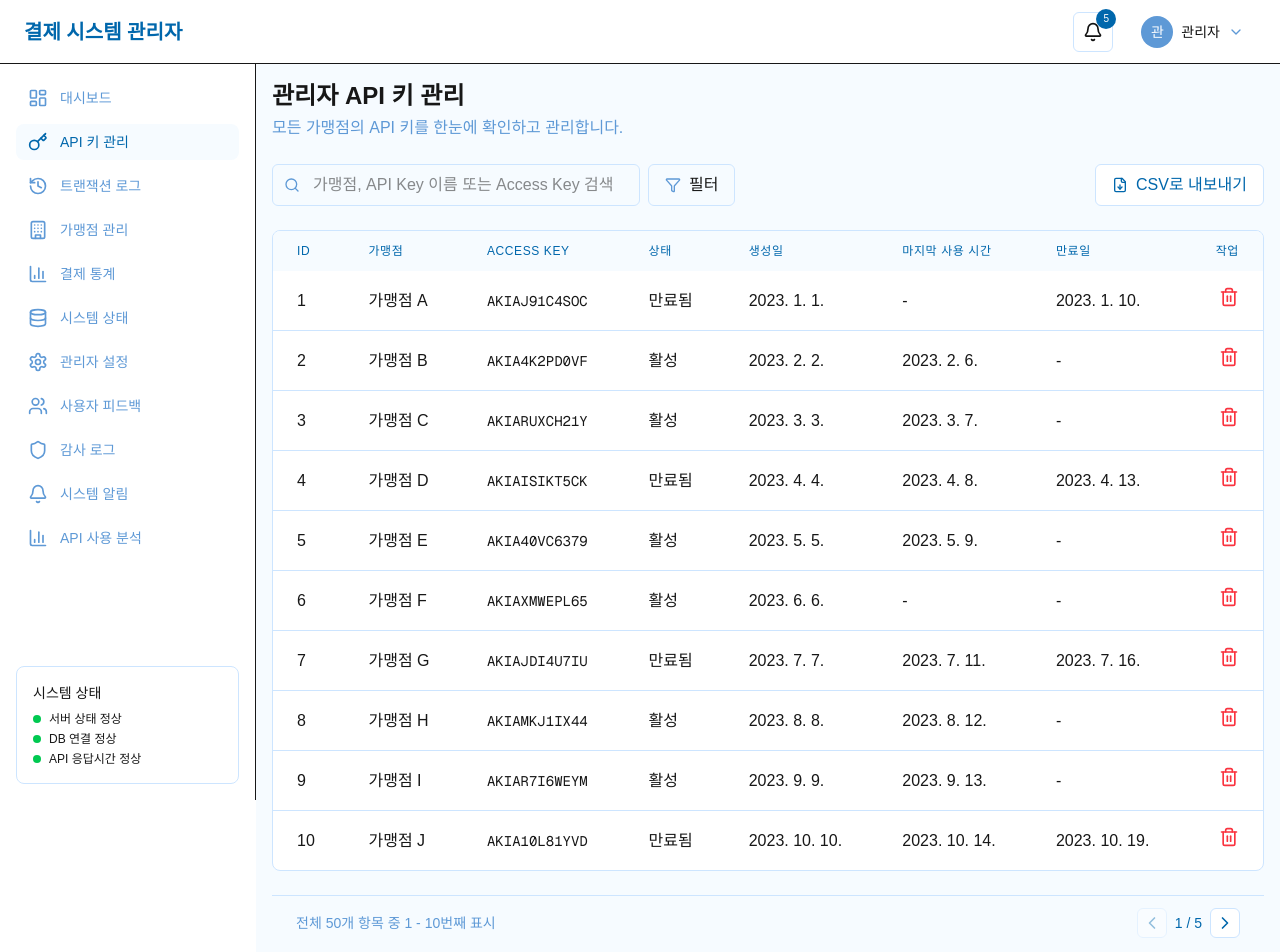
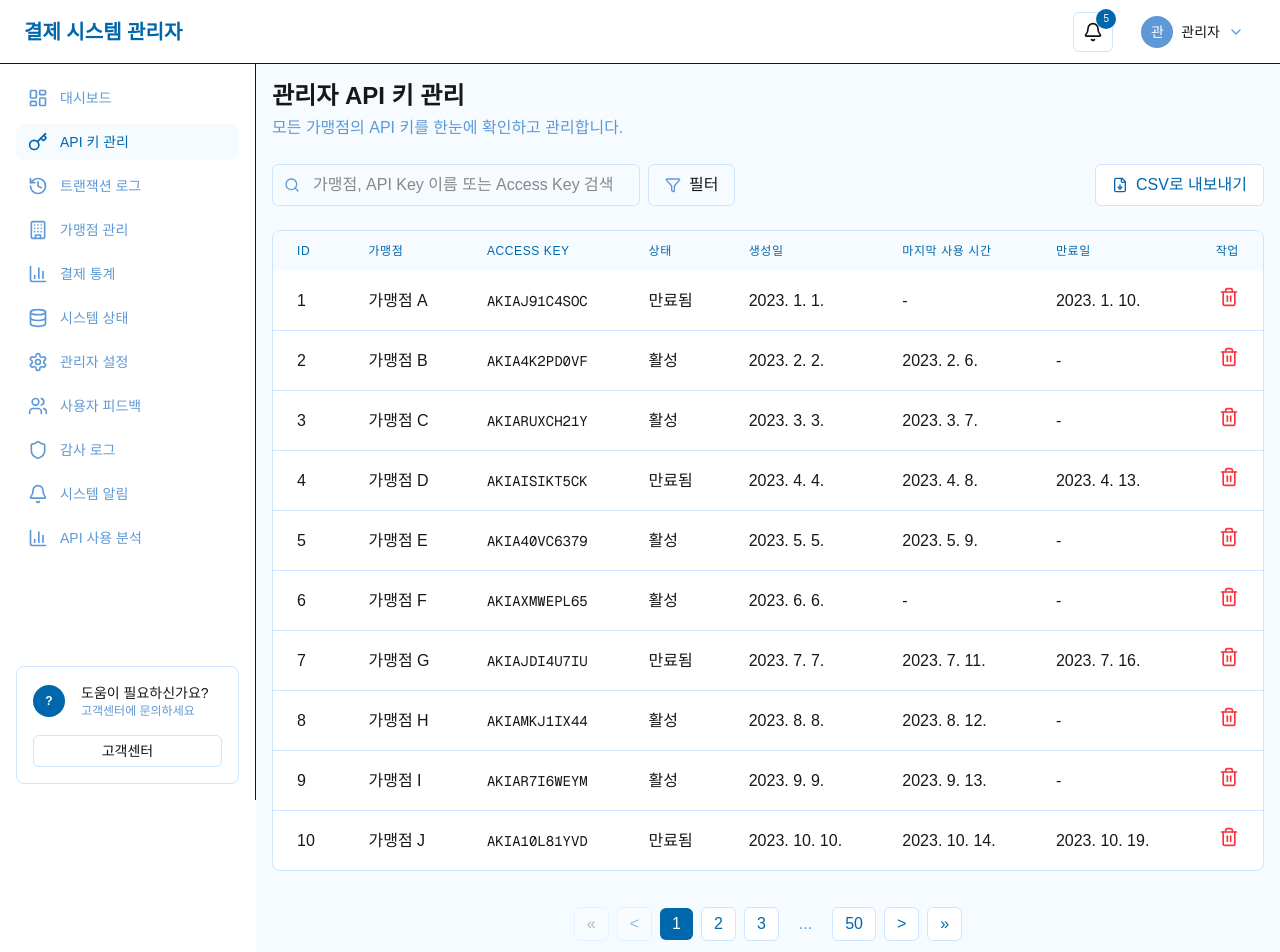
Before and after one commit to WON-Q/pg-client, a Next.js app: page /admin/dashboard/api-keys in a window 1280 px wide. Shown: the top 952 px of the page. Built offline with nearby package versions, Linux system fonts and the light colour scheme.

Commit message:
feat: 여기까지 딱 admin api-key 구현 완료

```diff
--- a/app/(dashboard)/admin/dashboard/api-keys/page.tsx
+++ b/app/(dashboard)/admin/dashboard/api-keys/page.tsx
@@ -1,19 +1,11 @@
 "use client";
 
 import React, { useState } from "react";
-import {
-  Key,
-  Trash2,
-  Calendar,
-  FileDown,
-  Search,
-  Filter,
-  ChevronLeft,
-  ChevronRight,
-} from "lucide-react";
+import { FileDown, Filter, Search, Trash2 } from "lucide-react";
+import Pagination from "@/components/ui/Pagination"; // Import the new Pagination component
 
 // Mock API keys data
-const mockApiKeys = Array.from({ length: 50 }, (_, i) => ({
+const mockApiKeys = Array.from({ length: 500 }, (_, i) => ({
   id: i + 1,
   merchant: `가맹점 ${String.fromCharCode(65 + (i % 26))}`,
   apiKeyName: `API Key ${i + 1}`,
@@ -230,31 +222,11 @@ export default function AdminApiKeysPage() {
 
       {/* Pagination */}
       {filteredApiKeys.length > 0 && (
-        <div className="flex items-center justify-between border-t border-[#CDE5FF] bg-[#F6FBFF] px-6 py-3">
-          <div className="text-sm text-[#5E99D6]">
-            전체 {filteredApiKeys.length}개 항목 중 {indexOfFirstItem + 1} -{" "}
-            {Math.min(indexOfLastItem, filteredApiKeys.length)}번째 표시
-          </div>
-          <div className="flex items-center gap-2">
-            <button
-              disabled={currentPage <= 1}
-              onClick={() => setCurrentPage(currentPage - 1)}
-              className="inline-flex items-center justify-center rounded-md border border-[#CDE5FF] bg-white p-1 text-[#0067AC] hover:bg-[#F6FBFF] disabled:opacity-40"
-            >
-              <ChevronLeft className="h-5 w-5" />
-            </button>
-            <span className="text-sm text-[#0067AC]">
-              {currentPage} / {totalPages}
-            </span>
-            <button
-              disabled={currentPage >= totalPages}
-              onClick={() => setCurrentPage(currentPage + 1)}
-              className="inline-flex items-center justify-center rounded-md border border-[#CDE5FF] bg-white p-1 text-[#0067AC] hover:bg-[#F6FBFF] disabled:opacity-40"
-            >
-              <ChevronRight className="h-5 w-5" />
-            </button>
-          </div>
-        </div>
+        <Pagination
+          currentPage={currentPage}
+          totalPages={totalPages}
+          onPageChange={setCurrentPage}
+        />
       )}
     </div>
   );
--- a/app/(dashboard)/admin/dashboard/layout.tsx
+++ b/app/(dashboard)/admin/dashboard/layout.tsx
@@ -243,19 +243,22 @@ export default function AdminDashboardLayout({ children }) {
             <div className="flex-grow"></div>
             <div className="pt-4">
               <div className="rounded-lg border border-[#CDE5FF] bg-white p-4">
-                <div className="mb-2 text-sm font-medium">시스템 상태</div>
-                <div className="flex items-center gap-2 mb-1">
-                  <div className="h-2 w-2 rounded-full bg-green-500"></div>
-                  <div className="text-xs">서버 상태 정상</div>
+                <div className="flex items-center gap-4">
+                  <div className="flex h-8 w-8 items-center justify-center rounded-full bg-[#0067AC]">
+                    <span className="text-xs font-bold text-white">?</span>
                   </div>
-                <div className="flex items-center gap-2 mb-1">
-                  <div className="h-2 w-2 rounded-full bg-green-500"></div>
-                  <div className="text-xs">DB 연결 정상</div>
+                  <div>
+                    <div className="text-sm font-medium">
+                      도움이 필요하신가요?
                     </div>
-                <div className="flex items-center gap-2">
-                  <div className="h-2 w-2 rounded-full bg-green-500"></div>
-                  <div className="text-xs">API 응답시간 정상</div>
+                    <div className="text-xs text-[#5E99D6]">
+                      고객센터에 문의하세요
                     </div>
+                  </div>
+                </div>
+                <button className="mt-4 w-full inline-flex items-center justify-center rounded-md border border-[#CDE5FF] bg-transparent hover:bg-[#F6FBFF] text-[#101010] h-8 px-3 text-sm">
+                  고객센터
+                </button>
               </div>
             </div>
           </div>
--- a/app/(dashboard)/user/dashboard/transactions/page.tsx
+++ b/app/(dashboard)/user/dashboard/transactions/page.tsx
@@ -4,14 +4,13 @@ import React, { useState } from "react";
 import {
   ArrowDownUp,
   Check,
-  ChevronLeft,
-  ChevronRight,
   Clock,
   FileDown,
   Filter,
   Search,
   X,
 } from "lucide-react";
+import Pagination from "@/components/ui/Pagination"; // Import the Pagination component
 
 // Mock transaction data
 const mockTransactions = [
@@ -377,32 +376,11 @@ export default function UserTransactionsPage() {
 
         {/* Pagination */}
         {filteredTransactions.length > 0 && (
-          <div className="flex items-center justify-between border-t border-[#CDE5FF] bg-[#F6FBFF] px-6 py-3">
-            <div className="text-sm text-[#5E99D6]">
-              전체 {filteredTransactions.length}개 항목 중{" "}
-              {indexOfFirstItem + 1} -{" "}
-              {Math.min(indexOfLastItem, filteredTransactions.length)}번째 표시
-            </div>
-            <div className="flex items-center gap-2">
-              <button
-                disabled={currentPage <= 1}
-                onClick={() => setCurrentPage(currentPage - 1)}
-                className="inline-flex items-center justify-center rounded-md border border-[#CDE5FF] bg-white p-1 text-[#0067AC] hover:bg-[#F6FBFF] disabled:opacity-40"
-              >
-                <ChevronLeft className="h-5 w-5" />
-              </button>
-              <span className="text-sm text-[#0067AC]">
-                {currentPage} / {totalPages}
-              </span>
-              <button
-                disabled={currentPage >= totalPages}
-                onClick={() => setCurrentPage(currentPage + 1)}
-                className="inline-flex items-center justify-center rounded-md border border-[#CDE5FF] bg-white p-1 text-[#0067AC] hover:bg-[#F6FBFF] disabled:opacity-40"
-              >
-                <ChevronRight className="h-5 w-5" />
-              </button>
-            </div>
-          </div>
+          <Pagination
+            currentPage={currentPage}
+            totalPages={totalPages}
+            onPageChange={setCurrentPage}
+          />
         )}
       </div>
     </div>
--- /dev/null
+++ b/components/ui/Pagination.tsx
@@ -0,0 +1,100 @@
+"use client";
+
+import React from "react";
+
+interface PaginationProps {
+  currentPage: number;
+  totalPages: number;
+  onPageChange: (page: number) => void;
+}
+
+export default function Pagination({
+  currentPage,
+  totalPages,
+  onPageChange,
+}: PaginationProps) {
+  const getPageNumbers = () => {
+    const pages = [];
+    if (totalPages <= 5) {
+      // Show all pages if total pages are 5 or less
+      for (let i = 1; i <= totalPages; i++) {
+        pages.push(i);
+      }
+    } else {
+      // Show first, last, and surrounding pages with ellipsis
+      if (currentPage > 3) pages.push(1, "...");
+      for (
+        let i = Math.max(1, currentPage - 2);
+        i <= Math.min(totalPages, currentPage + 2);
+        i++
+      ) {
+        pages.push(i);
+      }
+      if (currentPage < totalPages - 2) pages.push("...", totalPages);
+    }
+    return pages;
+  };
+
+  return (
+    <div className="flex items-center justify-center bg-[#F6FBFF] px-6 py-3">
+      <div className="flex items-center gap-2">
+        {/* First page button */}
+        <button
+          disabled={currentPage === 1}
+          onClick={() => onPageChange(1)}
+          className="inline-flex items-center justify-center rounded-md border border-[#CDE5FF] bg-white px-3 py-1 text-[#0067AC] hover:bg-[#F6FBFF] disabled:opacity-40"
+        >
+          &laquo; {/* First page */}
+        </button>
+
+        {/* Previous page button */}
+        <button
+          disabled={currentPage === 1}
+          onClick={() => onPageChange(currentPage - 1)}
+          className="inline-flex items-center justify-center rounded-md border border-[#CDE5FF] bg-white px-3 py-1 text-[#0067AC] hover:bg-[#F6FBFF] disabled:opacity-40"
+        >
+          &lt; {/* Previous page */}
+        </button>
+
+        {/* Page numbers */}
+        {getPageNumbers().map((page, index) =>
+          typeof page === "number" ? (
+            <button
+              key={index}
+              onClick={() => onPageChange(page)}
+              className={`px-3 py-1 rounded-md ${
+                page === currentPage
+                  ? "bg-[#0067AC] text-white"
+                  : "bg-white border border-[#CDE5FF] text-[#0067AC] hover:bg-[#F6FBFF]"
+              }`}
+            >
+              {page}
+            </button>
+          ) : (
+            <span key={index} className="px-3 py-1 text-[#5E99D6]">
+              {page}
+            </span>
+          )
+        )}
+
+        {/* Next page button */}
+        <button
+          disabled={currentPage === totalPages}
+          onClick={() => onPageChange(currentPage + 1)}
+          className="inline-flex items-center justify-center rounded-md border border-[#CDE5FF] bg-white px-3 py-1 text-[#0067AC] hover:bg-[#F6FBFF] disabled:opacity-40"
+        >
+          &gt; {/* Next page */}
+        </button>
+
+        {/* Last page button */}
+        <button
+          disabled={currentPage === totalPages}
+          onClick={() => onPageChange(totalPages)}
+          className="inline-flex items-center justify-center rounded-md border border-[#CDE5FF] bg-white px-3 py-1 text-[#0067AC] hover:bg-[#F6FBFF] disabled:opacity-40"
+        >
+          &raquo; {/* Last page */}
+        </button>
+      </div>
+    </div>
+  );
+}
```
Lines whose indentation alone changed are shown as unchanged.
